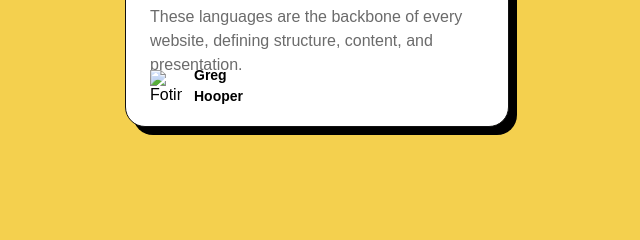
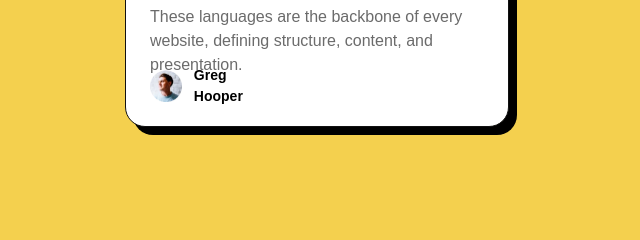
Before and after one commit to daviseloy/blog-preview-card, a plain HTML site: page index.html in a window 1280 px wide. Shown: the part 431-671 px from the top of the page, 323-963 px from the left. Drawn offline with Linux system fonts and the light colour scheme; a web font is replaced by a local one.

Commit message:
Update image source path for avatar

```diff
--- a/index.html
+++ b/index.html
@@ -27,7 +27,7 @@
       </div>
 
       <div class="greg">
-        <img class="gregzin" src="/blog-preview-card-main/assets/images/image-avatar.webp" alt="Fotin do greg">
+        <img class="gregzin" src="assets/images/image-avatar.webp" alt="Fotin do greg">
         <p class="text-presset-bold-3">Greg Hooper</p>
       </div>
     </div>
```
